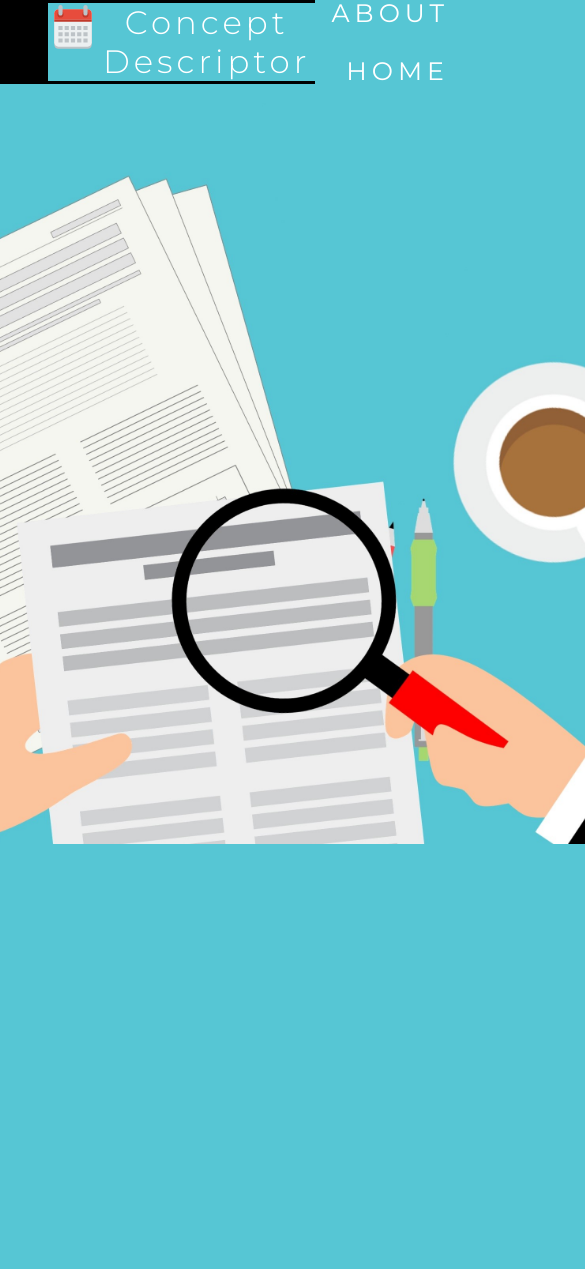
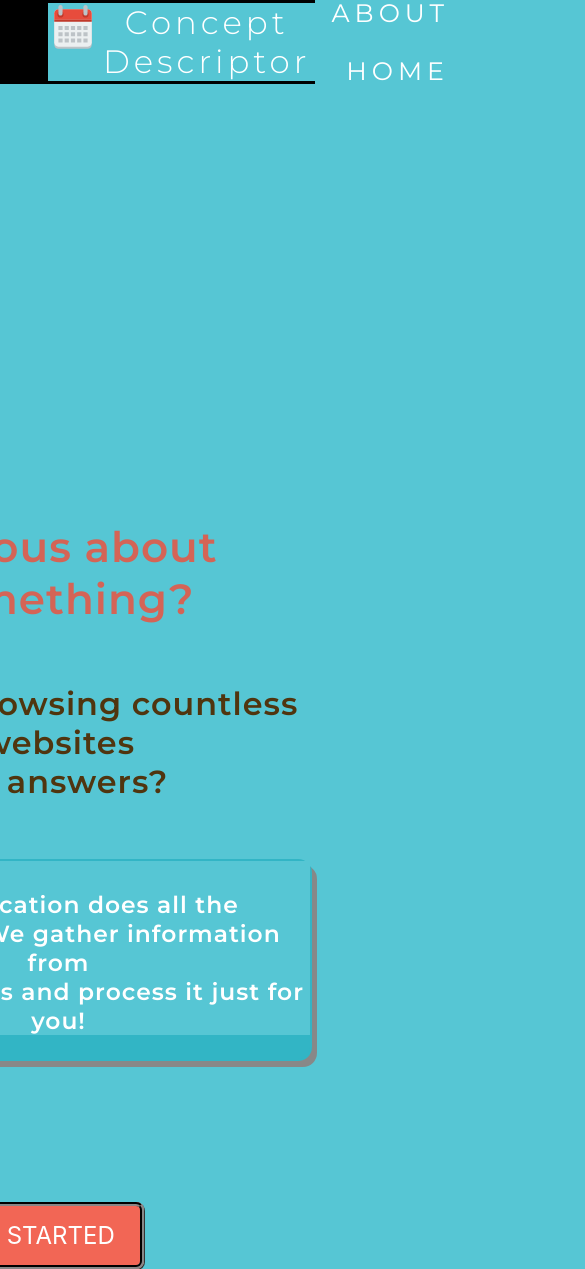
Before and after one commit to teodorabreahna/IP-2022, a React (Create React App) app in the folder APIs/DemoFrontend/: page / in a window 390 px wide. Shown: the top 1269 px of the page, 585 px wide, since content can reach past the window. Before the commit the page ends 980 px from the top, so only its background shows below. Built offline with nearby package versions, Linux system fonts and the light colour scheme; a web font is replaced by a local one.

Commit message:
Update homeStyle.css

```diff
--- a/APIs/DemoFrontend/src/STYLES/homeStyle.css
+++ b/APIs/DemoFrontend/src/STYLES/homeStyle.css
@@ -1,3 +1,4 @@
+/* the old code - pastrat pentru schimbare rapida in caz ca nu merge cel nou
 * {
     margin: 0;
     padding: 0;
@@ -82,3 +83,236 @@
 }
 
 /*---------------------------------------------------gata buton------------------------------------------------*/
+*/
+
+
+
+
+
+
+
+*{
+    margin: 0;
+    padding: 0;
+    box-sizing: border-box;
+}
+body{
+    height: 100%;
+}
+.section1{
+    width: 100%;
+    background-color: #56C6D4;
+}
+.section2{
+    background-color: #56C6D4;
+    /*background-size: cover;*/
+}
+
+/*--------------------- contine poza din stanga si scrisul din dreapta; e tot ce se vede cu exceptia navbarului-------------------*/
+.im-pr{
+    display: flex;
+    background-color: #56C6D4;
+}
+
+.im-pr img{
+    height: 100%;
+    width: 100%;
+    margin-left: -40%;
+    background-color: #56C6D4;
+}
+/*---------------------------------------------------------------MESAJELE---------------------------------------------------------*/
+.mess1{
+    color: #D46456;
+    font-size: 225%;
+    margin-top: 25%;
+    text-align: center;
+    margin-right: 20%;
+    margin-left: -50%;
+    letter-spacing: 1px;
+    font-family: 'Montserrat', sans-serif;
+}
+
+.mess2{
+    color: #50350f;
+    font-size: 199%;
+    margin-top: 15%;
+    text-align: center;
+    margin-right: 20%;
+    margin-left: -50%;
+    letter-spacing: 1px;
+    font-family: 'Montserrat', sans-serif;
+}
+
+
+.mess3{
+    color: #FFFFFF;
+    font-size: 125%;
+    margin-top: 15%;
+    text-align: center;
+    margin-right: 20%;
+    margin-left: -50%;
+    letter-spacing: 1px;
+    border: 2px solid #32B5C5;
+    background: #32B5C5;
+    border-radius: 14px;
+    font-family: 'Montserrat', sans-serif;
+    box-shadow: 5px 6px #888888;
+}
+/*--------------------------------------buton-ul de get started-------------------------------------------------*/
+.start{
+    margin-top: 5rem;
+}
+
+.start a{
+    font-size: 150%;
+    margin-right: 38%;
+    background-color: #F26655;
+    color: white;
+    padding: 15px 25px;
+    text-decoration: none;
+    border:1px solid #333;
+    border-style:groove;
+    border-width: 4px;
+    border-radius: 8px;
+    box-shadow: 1px 1px #333;
+}
+
+.start a:hover{
+    background-color: #D46456;
+}
+
+/*---------------------------------------------------gata buton------------------------------------------------*/
+
+
+@media only screen and (max-width: 1000px) {
+    *{
+        background-color: #56C6D4;
+    }
+   h2{
+       color:#000000;
+   }
+   /* .navbar{
+        flex-direction: column;
+        justify-content: space-between;
+        align-items: center;
+        background-color:  #000000;
+        font-size: 200%;
+        font-family: 'Montserrat', sans-serif;
+        background-color: #56C6D4;
+        color: black;
+    }
+
+li{
+    float :none;
+    list-style-type: none;
+    align-items: center;
+
+}
+
+li a{
+    display: flex;
+    margin-right: -30%;
+    color: black;
+    letter-spacing: 5px;
+    margin-top: 55%;
+    font-size: 222%;
+}
+
+li a:hover {
+    background-color: grey;
+}
+
+.title{
+
+    margin-top: 11%;
+    width: 55%;
+
+}
+
+.title img{
+    width: 150px;
+    height: 150px;
+}
+
+
+.title h2{
+    color: white;
+    letter-spacing: 4px;
+    font-weight: 200;
+}*/
+
+
+
+
+.im-pr{
+    flex-direction: column;
+    background-color: #56C6D4;
+    margin-top: 25%;
+}
+
+.im-pr img{
+    height: 100%;
+    width: 100%;
+    image-orientation: flip;
+    background-color: #56C6D4;
+}
+.section2{
+    background-color: #56C6D4;
+    margin-left: 41%;
+
+}
+.mess1{
+    color: #D46456;
+    font-size: 225%;
+    margin-top: 25%;
+    text-align: center;
+    letter-spacing: 1px;
+    font-family: 'Montserrat', sans-serif;
+}
+
+.mess2{
+    color: #50350f;
+    font-size: 199%;
+    margin-top: 15%;
+    text-align: center;
+    letter-spacing: 1px;
+    font-family: 'Montserrat', sans-serif;
+}
+
+
+.mess3{
+    color: #FFFFFF;
+    font-size: 125%;
+    margin-top: 15%;
+    text-align: center;
+
+    letter-spacing: 1px;
+    border: 2px solid #32B5C5;
+    background: #32B5C5;
+    border-radius: 14px;
+    font-family: 'Montserrat', sans-serif;
+    box-shadow: 5px 6px #888888;
+}
+.start{
+    margin-top: 10rem;
+}
+
+.start a{
+    font-size: 150%;
+    margin-right: 50%;
+    background-color: #F26655;
+    color: white;
+    padding: 15px 25px;
+    text-decoration: none;
+    border:1px solid #333;
+    border-style:groove;
+    border-width: 4px;
+    border-radius: 8px;
+    box-shadow: 1px 1px #333;
+}
+
+.start a:hover{
+    background-color: #D46456;
+}
+
+  }
```
